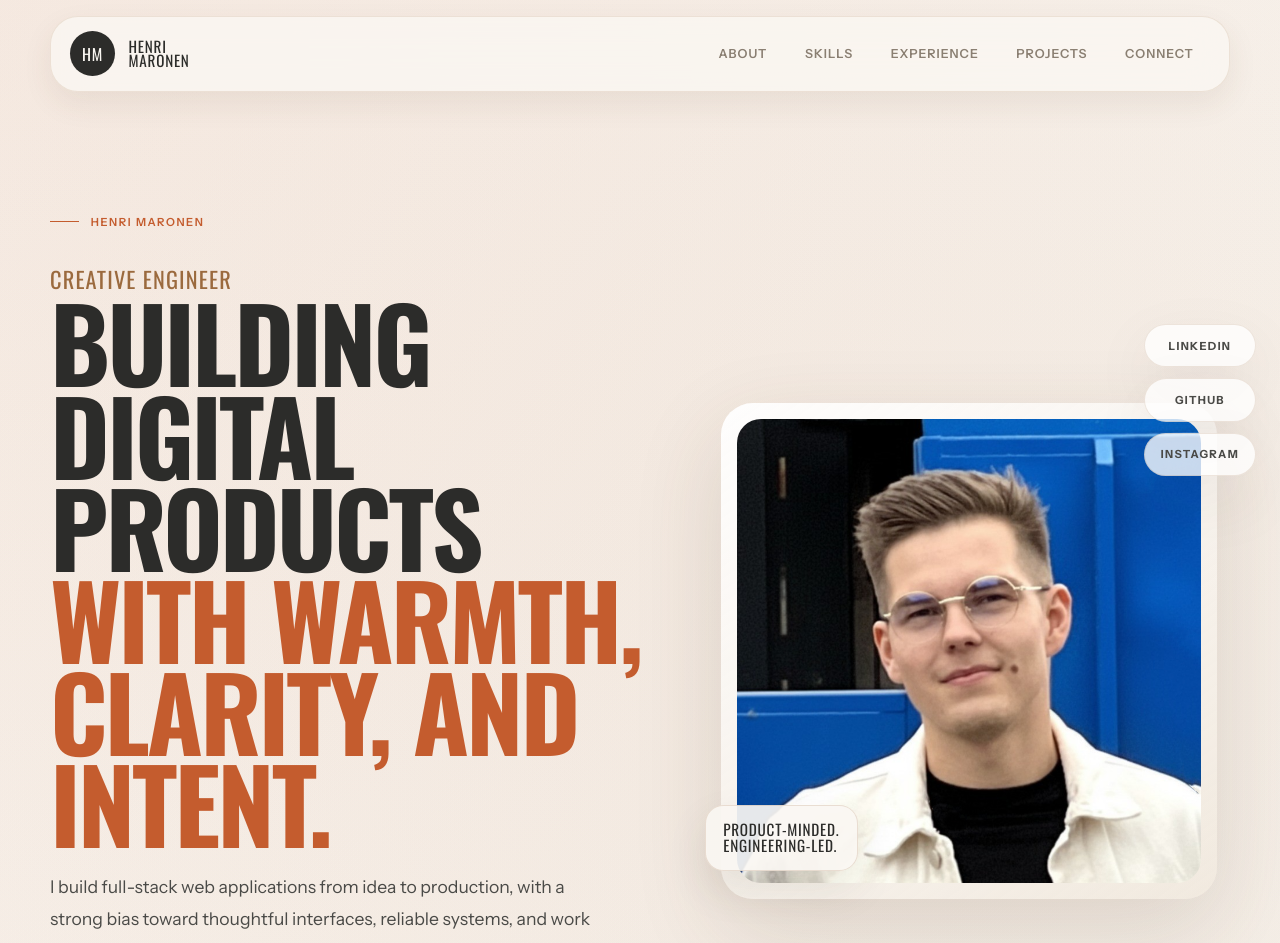
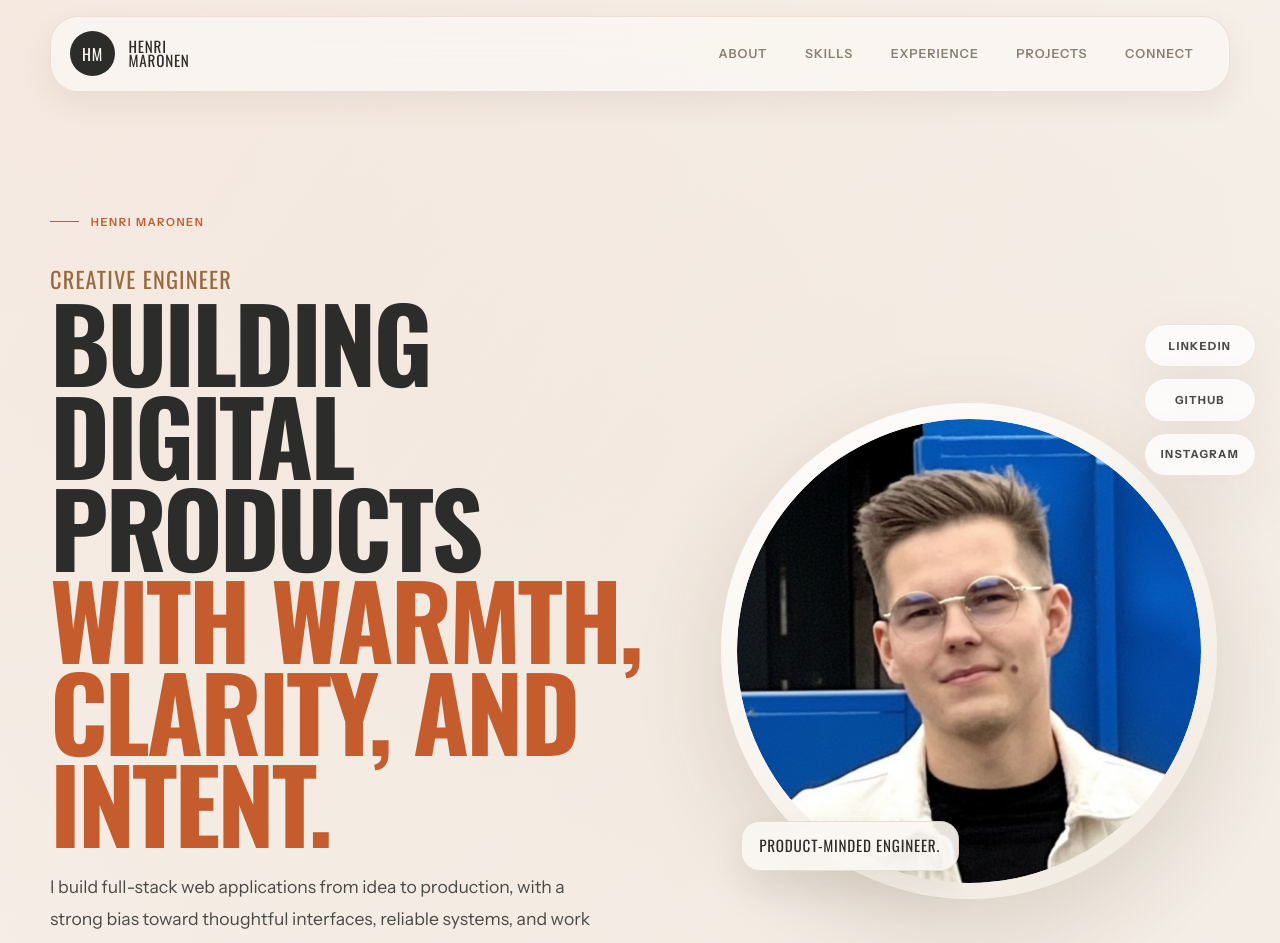
Before and after one commit to HenronenGIT/hmaronen-homepage, a Next.js app in the folder apps/homepage/: page / in a window 1280 px wide. Shown: the top 943 px of the page. Built offline with nearby package versions, Linux system fonts and the light colour scheme.

Commit message:
style: hero avatar design updates

```diff
--- a/apps/homepage/app/components/HeroSection.tsx
+++ b/apps/homepage/app/components/HeroSection.tsx
@@ -41,11 +41,8 @@ export default function HeroSection({ highlights }: HeroSectionProps) {
 
         <div className="hero-visual">
           <div className="hero-portrait-frame">
-            <div className="hero-portrait-note">
-              Product-minded.
-              <br />
-              Engineering-led.
-            </div>
+            <div className="hero-portrait-note">Product-minded Engineer.</div>
+            <div className="hero-portrait-crop">
               <Image
                 src="/images/homepage-portrait.png"
                 alt="Portrait of Henri Maronen"
@@ -57,6 +54,7 @@ export default function HeroSection({ highlights }: HeroSectionProps) {
             </div>
           </div>
         </div>
+      </div>
     </section>
   );
 }
--- a/apps/homepage/app/globals.css
+++ b/apps/homepage/app/globals.css
@@ -436,8 +436,9 @@ select {
 .hero-portrait-frame {
   position: relative;
   width: min(100%, 31rem);
+  aspect-ratio: 1;
   padding: 1rem;
-  border-radius: 2rem;
+  border-radius: 50%;
   background: linear-gradient(
     145deg,
     rgba(255, 255, 255, 0.92),
@@ -446,16 +447,23 @@ select {
   box-shadow: 0 30px 90px rgba(79, 56, 33, 0.14);
 }
 
+.hero-portrait-crop {
+  width: 100%;
+  height: 100%;
+  border-radius: 50%;
+  overflow: hidden;
+}
+
 .hero-portrait {
   width: 100%;
-  height: auto;
-  border-radius: 1.5rem;
+  height: 100%;
+  border-radius: 50%;
   object-fit: cover;
 }
 
 .hero-portrait-note {
   position: absolute;
-  left: -1rem;
+  left: 1.25rem;
   bottom: 1.8rem;
   padding: 1rem 1.1rem;
   border-radius: 1.15rem;
@@ -467,6 +475,7 @@ select {
   line-height: 1.05;
   text-transform: uppercase;
   letter-spacing: 0.05em;
+  z-index: 1;
 }
 
 .section-grid {
```
Lines whose indentation alone changed are shown as unchanged.
